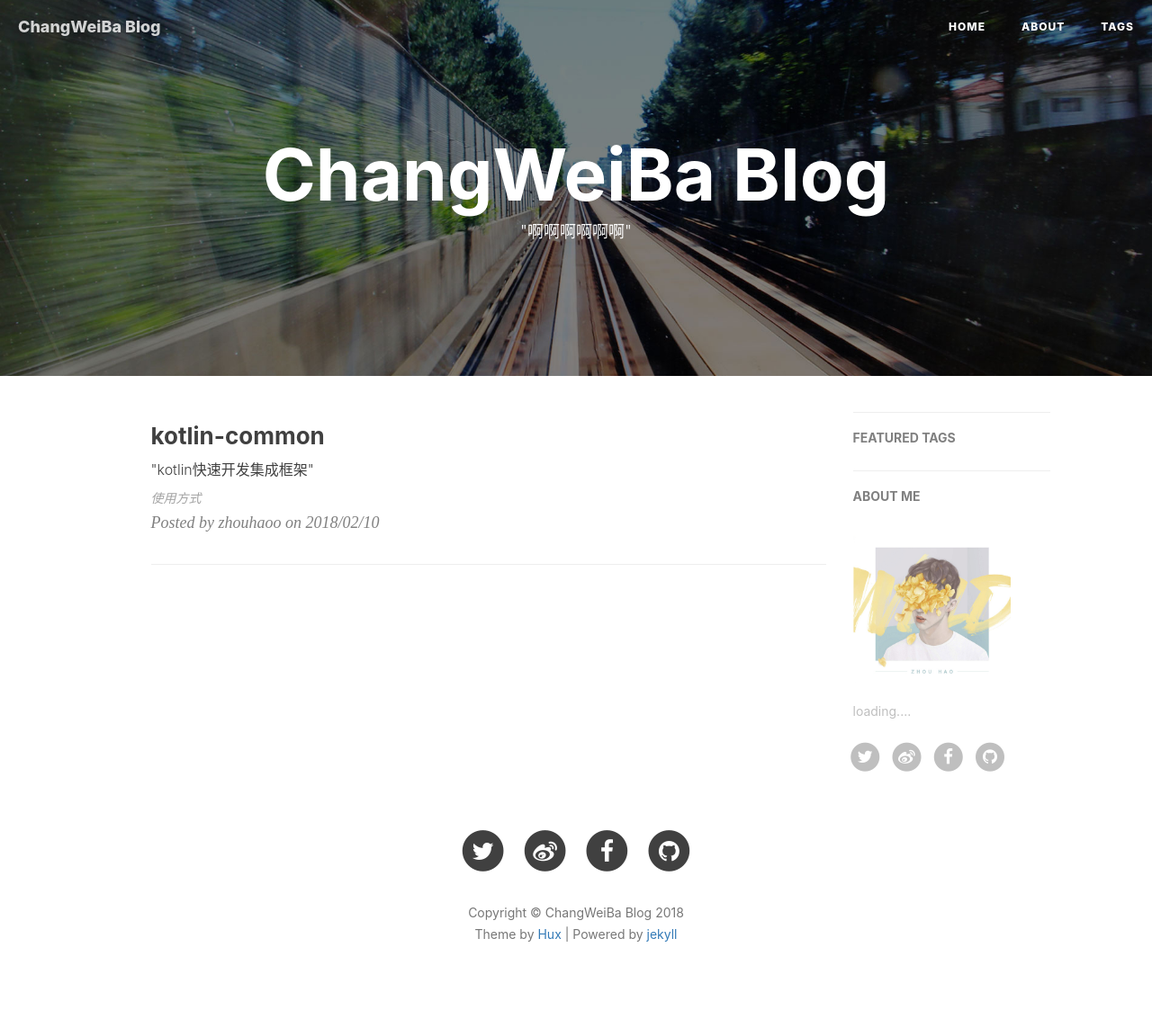
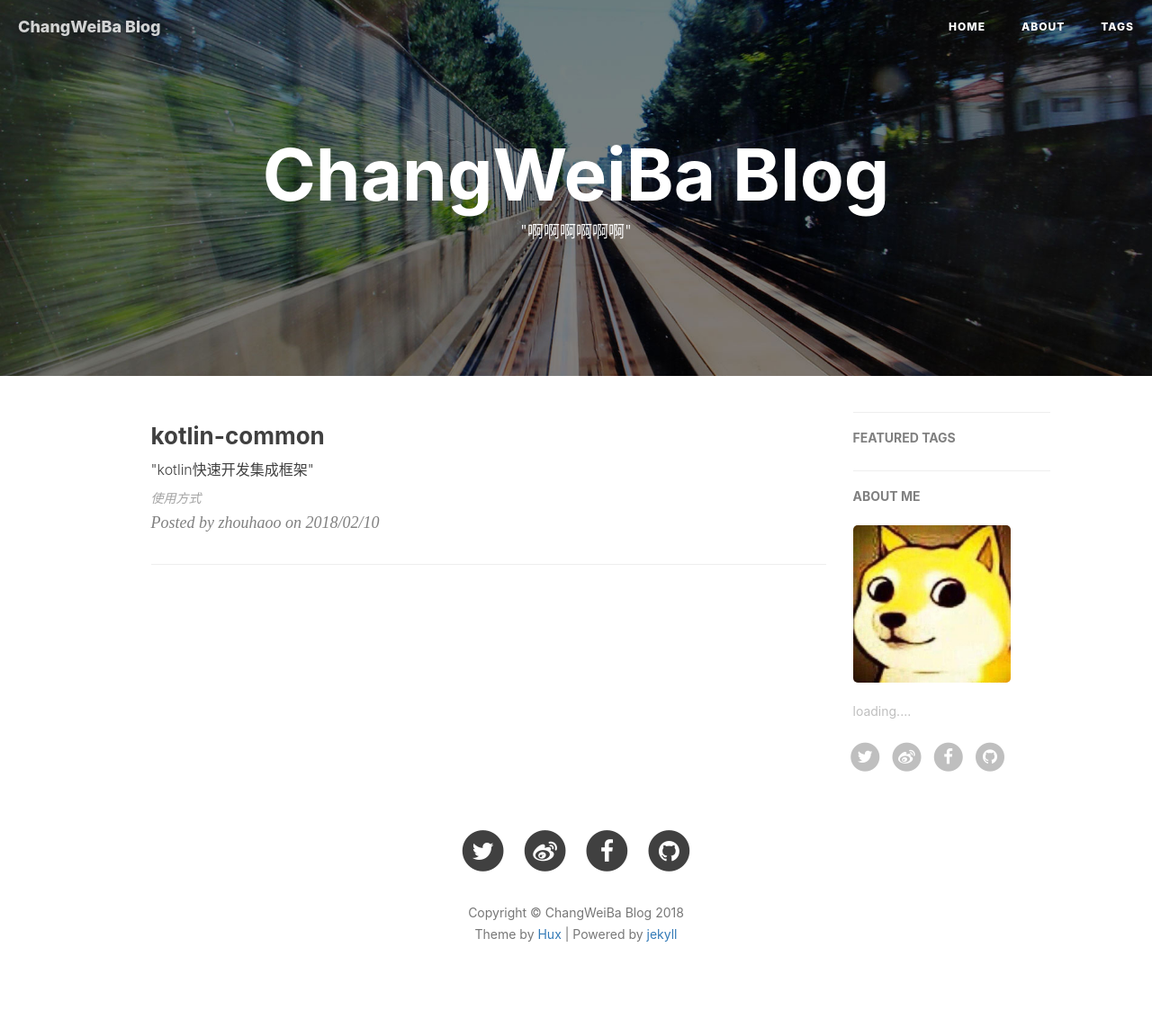
Before and after one commit to ChangWeiBa/ChangWeiBa.github.io, a Jekyll site: the page built from index.html, in a window 1280 px wide. Shown: the whole page at 90% size. Built offline with Jekyll 4.4.1, drawn with Linux system fonts in a browser that asks for light colours; nearby versions of some CDN libraries; library files that are not in the unit come from our copies; the list of posts is cut into pages by our own code; comment, search, counter and statistics services are not loaded.

Commit message:
change avatar

```diff
--- a/_config.yml
+++ b/_config.yml
@@ -69,7 +69,7 @@
 # Sidebar settings
 sidebar: true                           # whether or not using Sidebar.
 sidebar-about-description: "       loading....<br>      "
-sidebar-avatar: /img/avatar.jpg      # use absolute URL, seeing it's used in both `/` and `/about/`
+sidebar-avatar: /img/avatar.jpeg      # use absolute URL, seeing it's used in both `/` and `/about/`
 
 
 
```
Also changed, not shown: img/avatar.jpeg (added).
